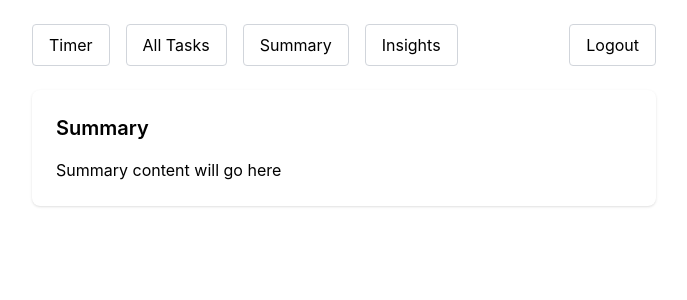
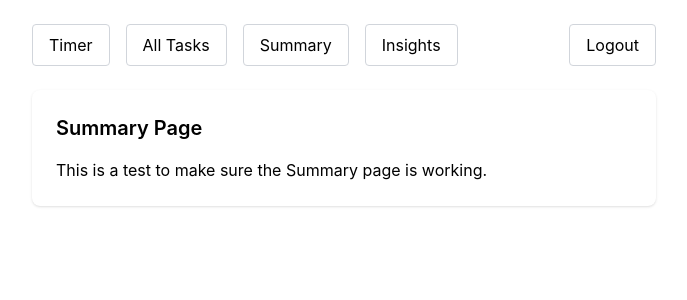
Before and after one commit to evelynso2024/TimeWell, a React (Create React App) app: page /summary in a window 1280 px wide. Shown: the top 300 px of the page, without its empty margins (296-983 px from the left). Built offline with nearby package versions, Linux system fonts and the light colour scheme; no server answers; sample sign-in values are in the browser's storage; the HTML template or start-up script is replaced by a standard one.

Commit message:
Update Summary.js

```diff
--- a/src/components/Summary.js
+++ b/src/components/Summary.js
@@ -6,7 +6,6 @@ function Summary() {
   const [user, setUser] = useState(null);
   const navigate = useNavigate();
 
-  // Authentication check
   useEffect(() => {
     const getUser = async () => {
       const { data: { user } } = await supabase.auth.getUser();
@@ -67,10 +66,10 @@ function Summary() {
         </button>
       </div>
 
-      {/* Basic Summary Content */}
+      {/* Test Content */}
       <div className="bg-white rounded-lg shadow p-6">
-        <h2 className="text-xl font-semibold mb-4">Summary</h2>
-        <p>Summary content will go here</p>
+        <h2 className="text-xl font-semibold mb-4">Summary Page</h2>
+        <p>This is a test to make sure the Summary page is working.</p>
       </div>
     </div>
   );
```
